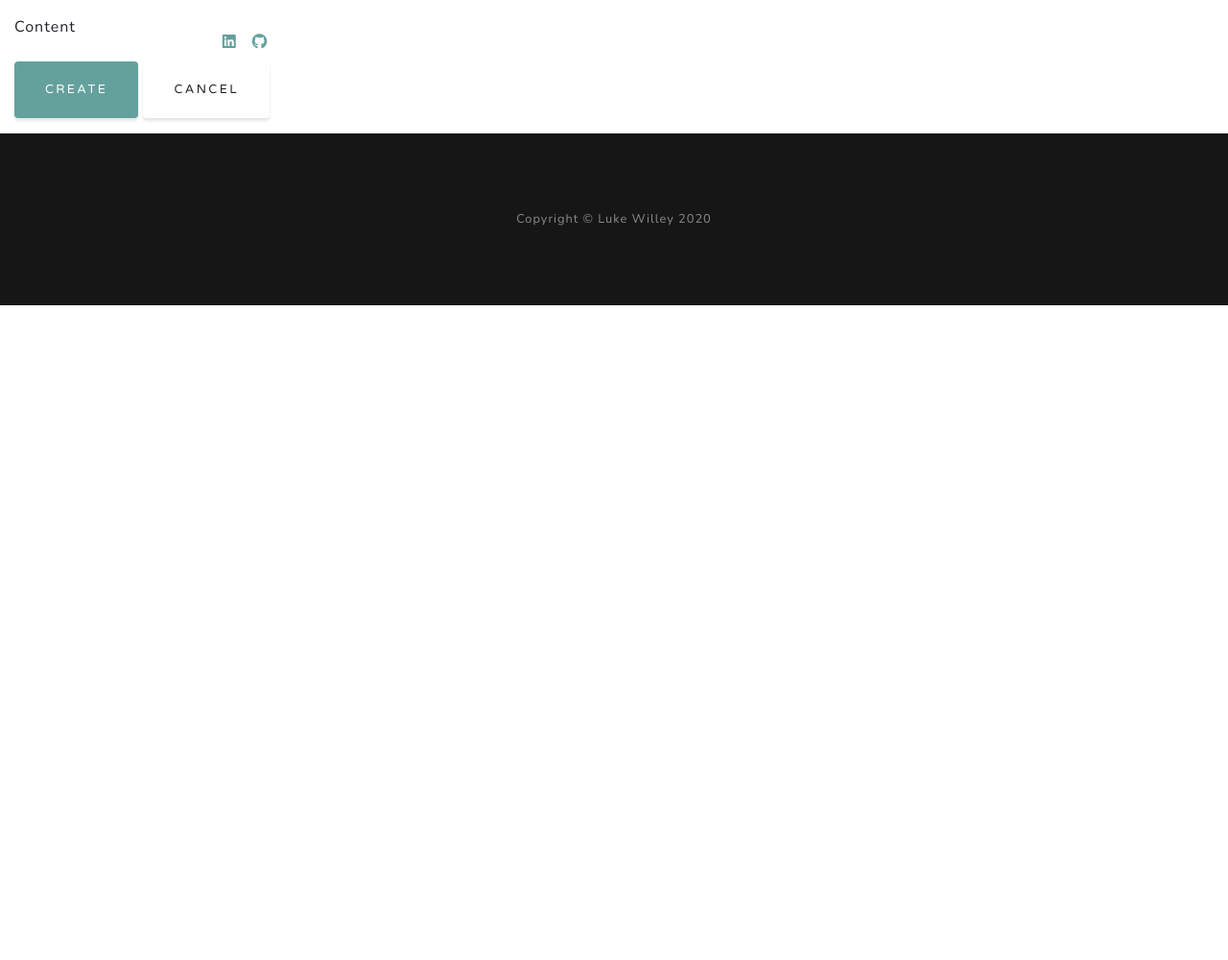
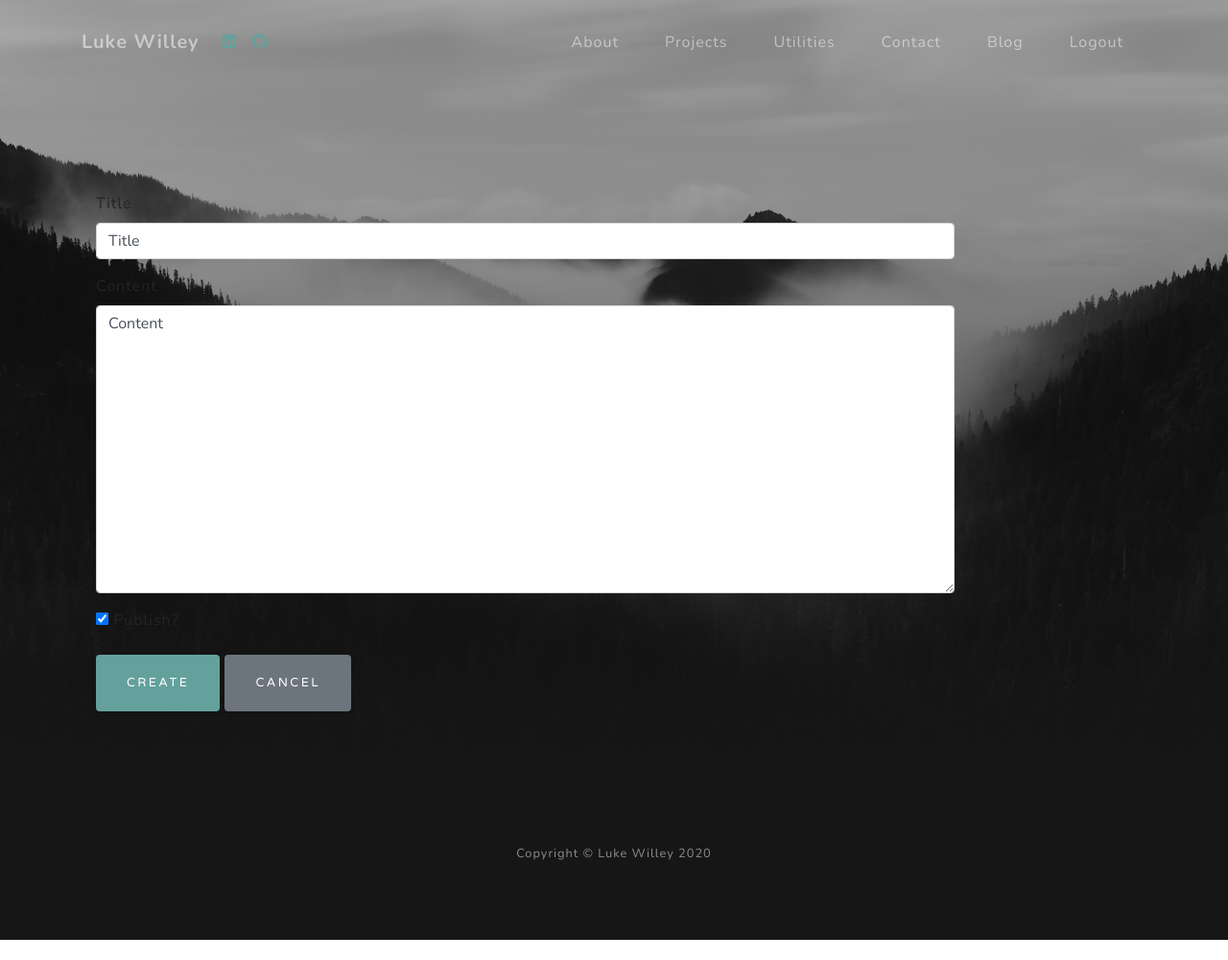
Before and after one commit to hansolo580/lukewilley, a Flask app: page /create/ in a window 1280 px wide. Shown: the whole page at 96% size. Before the commit the page ends 318 px from the top, so only its background shows below. Run offline with Flask 2, Linux system fonts and the light colour scheme; the visitor is signed in with stand-in values (Sample User, id 1); parts of the project's set-up code (start-up, migrations or seed data) failed here and were passed over; some libraries are stand-ins or nearby versions.

Commit message:
Login/Logout now functioning as expected. Buttons added to header. Create and edit pages now functional.

```diff
--- a/static/css/grayscale.css
+++ b/static/css/grayscale.css
@@ -289,6 +289,11 @@
   background-color: #64a19d !important;
 }
 
+.bg-faded {
+  background-color: #161616 !important;
+  opacity: 0.3;
+}
+
 .text-primary {
   color: #64a19d !important;
 }
--- a/templates/blog/create.html
+++ b/templates/blog/create.html
@@ -1,41 +1,47 @@
 {% extends "shared/_layout.html" %}
 
-{% block title %}Create post{% endblock %}
+{% block title %}New Post{% endblock %}
 
 {% block main_content %}
-<form action="{% block form_action %}{{ url_for('blog.create') }}{% endblock %}" class="form-horizontal" method="post">
+    <header class="masthead">
+        <div class="container d-flex h-25"></div>
+            <div class="container flex-fill h-100 align-items-center">
+                <form action="{% block form_action %}{{ url_for('blog.create') }}{% endblock %}" class="form-horizontal"
+                      method="post">
                     <div class="form-group">
-        {% for entry in object_list %}
                         <label for="title" class="col-sm-2 control-label">Title</label>
                         <div class="col-sm-10">
-            <input class="form-control" id="title" name="title" type="text" value="{{ entry.title }}">
+                            <input class="form-control" id="title" name="title" type="text" value="Title">
                         </div>
-        {% endfor %}
                     </div>
                     <div class="form-group">
                         <label for="Content" class="col-sm-2 control-label">Content</label>
-        {% for entry in object_list %}
                         <div class="col-sm-10">
-                <textarea class="form-control" id="content" name="content" style="height: 300px;">{{ entry.content }}</textarea>
-            </div>
-        {% endfor %}
-    </div>
-    <div class="form-group">
-      <div class="col-sm-offset-2 col-sm-10">
-      {% for entry in object_list %}
-        <div class="checkbox">
-          <label>
-            <input name="published" type="checkbox" value="y"{% if entry.published %} checked="checked"{% endif %}> Published?
-          </label>
-        </div>
-      {% endfor %}
+                            <textarea class="form-control" id="content" name="content"
+                                      style="height: 300px;">Content</textarea>
                         </div>
                     </div>
                     <div class="form-group">
                         <div class="col-sm-offset-2 col-sm-10">
-        <button class="btn btn-primary" type="submit">{% block save_button %}Create{% endblock %}</button>
-        <a class="btn btn-default" href="{{ url_for('blog.index') }}">Cancel</a>
+                            <div class="checkbox">
+                                <label>
+                                    <input checked="checked" name="published" type="checkbox"
+                                           value="y"> Publish?
+                                </label>
+                            </div>
+                        </div>
+                    </div>
+                    <div class="form-group">
+                        <div class="col-sm-offset-2 col-sm-10">
+                            <button class="btn btn-primary" type="submit">{% block save_button %}
+                                Create{% endblock %}</button>
+                            <a class="btn btn-secondary" href="{{ url_for('blog.index') }}">Cancel</a>
                         </div>
                     </div>
                 </form>
+            </div>
+        </div>
+    </header>
+
+
 {% endblock %}
--- a/templates/blog/logout.html
+++ b/templates/blog/logout.html
@@ -4,7 +4,7 @@
 
 {% block main_content %}
   <p>Click the button below to log out of the site.</p>
-  <form action="{{ url_for('logout') }}" class="form-horizontal" method="post">
+  <form action="{{ url_for('blog.logout') }}" class="form-horizontal" method="post">
     <button class="btn btn-primary" type="submit">Log out</button>
   </form>
 {% endblock %}
--- a/templates/blog/post.html
+++ b/templates/blog/post.html
@@ -2,7 +2,7 @@
 {% block title %}{{ entry.title }} - Luke Willey{% endblock %}
 {% block extra_header %}
     {% if session.logged_in %}
-        <li><a href="{{ url_for('edit', slug=entry.slug) }}">Edit entry</a></li>
+        <li><a class="nav-link js-scroll-trigger" href="{{ url_for('blog.edit', slug=entry.slug) }}">Edit entry</a></li>
     {% endif %}
 {% endblock %}
 {% block main_content %}
--- a/templates/shared/_layout.html
+++ b/templates/shared/_layout.html
@@ -60,6 +60,11 @@
                     <a class="nav-link js-scroll-trigger" href="/blog">Blog</a>
                 </li>
                 {% block extra_header %}{% endblock %}
+                {% if session.logged_in %}
+                    <li>
+                        <a class="nav-link js-scroll-trigger" href="{{url_for('blog.logout')}}" method="post">Logout</a>
+                    </li>
+                {% endif %}
             </ul>
         </div>
     </div>
--- a/views/blog_views.py
+++ b/views/blog_views.py
@@ -23,6 +23,7 @@
         query = Entry.public().order_by(Entry.timestamp.desc())
         print(query)
     return object_list('blog/index.html', query, search=search_query)
+# getting 404 after editing DB path in config
 
 
 @blueprint.route('/blog/post')
@@ -79,7 +80,7 @@
     else:
         query = Entry.public()
     entry = get_object_or_404(query, Entry.slug == slug)
-    return render_template('blog/detail.html', entry=entry)
+    return render_template('blog/post.html', entry=entry)
 
 
 @blueprint.route('/<slug>/edit/', methods=['GET', 'POST'])
@@ -95,9 +96,9 @@
 
             flash('Entry saved successfully.', 'success')
             if entry.published:
-                return redirect(url_for('detail', slug=entry.slug))
+                return redirect(url_for('blog.detail', slug=entry.slug))
             else:
-                return redirect(url_for('edit', slug=entry.slug))
+                return redirect(url_for('blog.edit', slug=entry.slug))
         else:
             flash('Title and Content are required.', 'danger')
 
@@ -126,7 +127,7 @@
 def logout():
     if request.method == 'POST':
         session.clear()
-        return redirect(url_for('blog/login'))
+        return redirect(url_for('home.index'))
     return render_template('blog/logout.html')
 
 
```
Also changed, not shown: infrastructure/pagination.html (deleted, +0 -14 lines), templates/blog/edit.html (+13 -6 lines), templates/blog/index.html (+7 -1 lines), templates/blog/login.html (+6 -8 lines), templates/blog/pagination.html (added, +14 -0 lines), infrastructure/blogstorage.db. Lines whose indentation alone changed are shown as unchanged.
